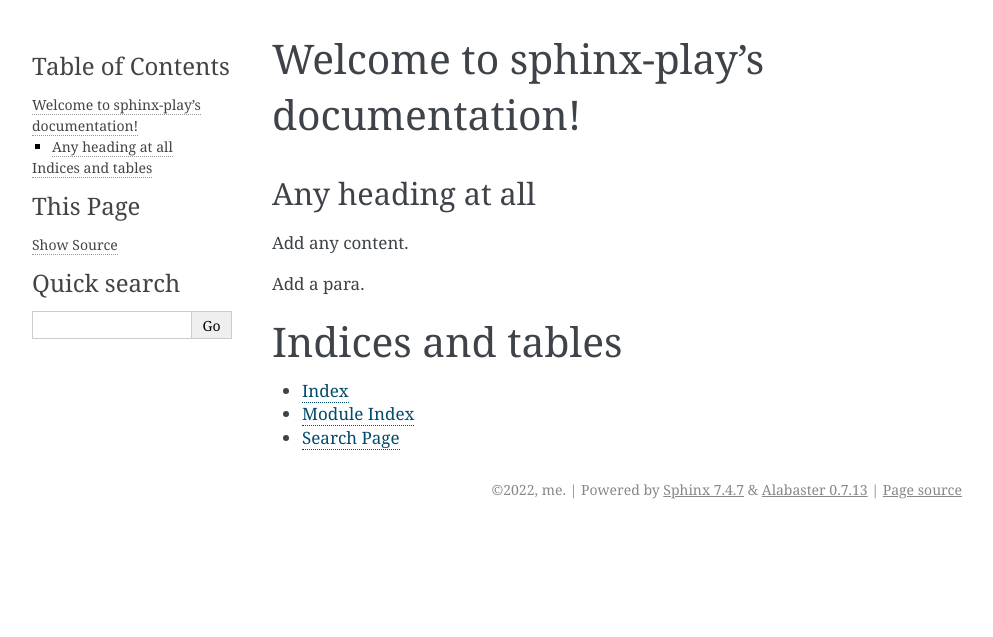
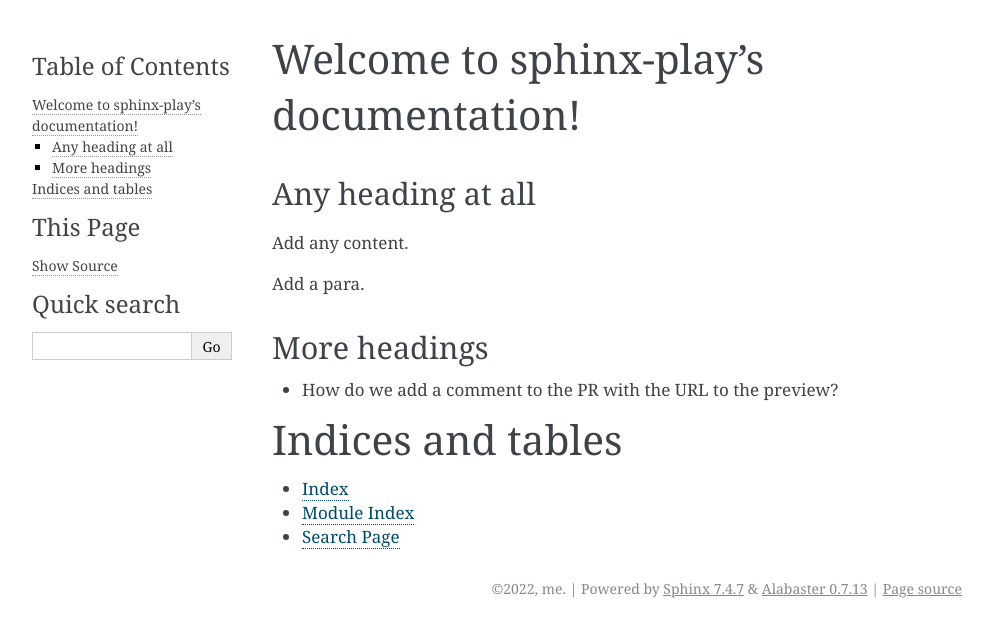
Before and after one commit to mikemckiernan/sphinx-play, a Sphinx documentation site: the page built from docs/source/index.rst, in a window 1280 px wide. Shown: the top 637 px of the page, without its empty margins (148-1141 px from the left). Built offline with Sphinx 7.4.7, drawn with Linux system fonts in a browser that asks for light colours.

Commit message:
Second commit

```diff
--- a/docs/source/index.rst
+++ b/docs/source/index.rst
@@ -19,6 +19,12 @@ Add any content.
 Add a para.
 
 
+More headings
+-------------
+
+* How do we add a comment to the PR with the URL to the preview?
+
+
 Indices and tables
 ==================
 
```
